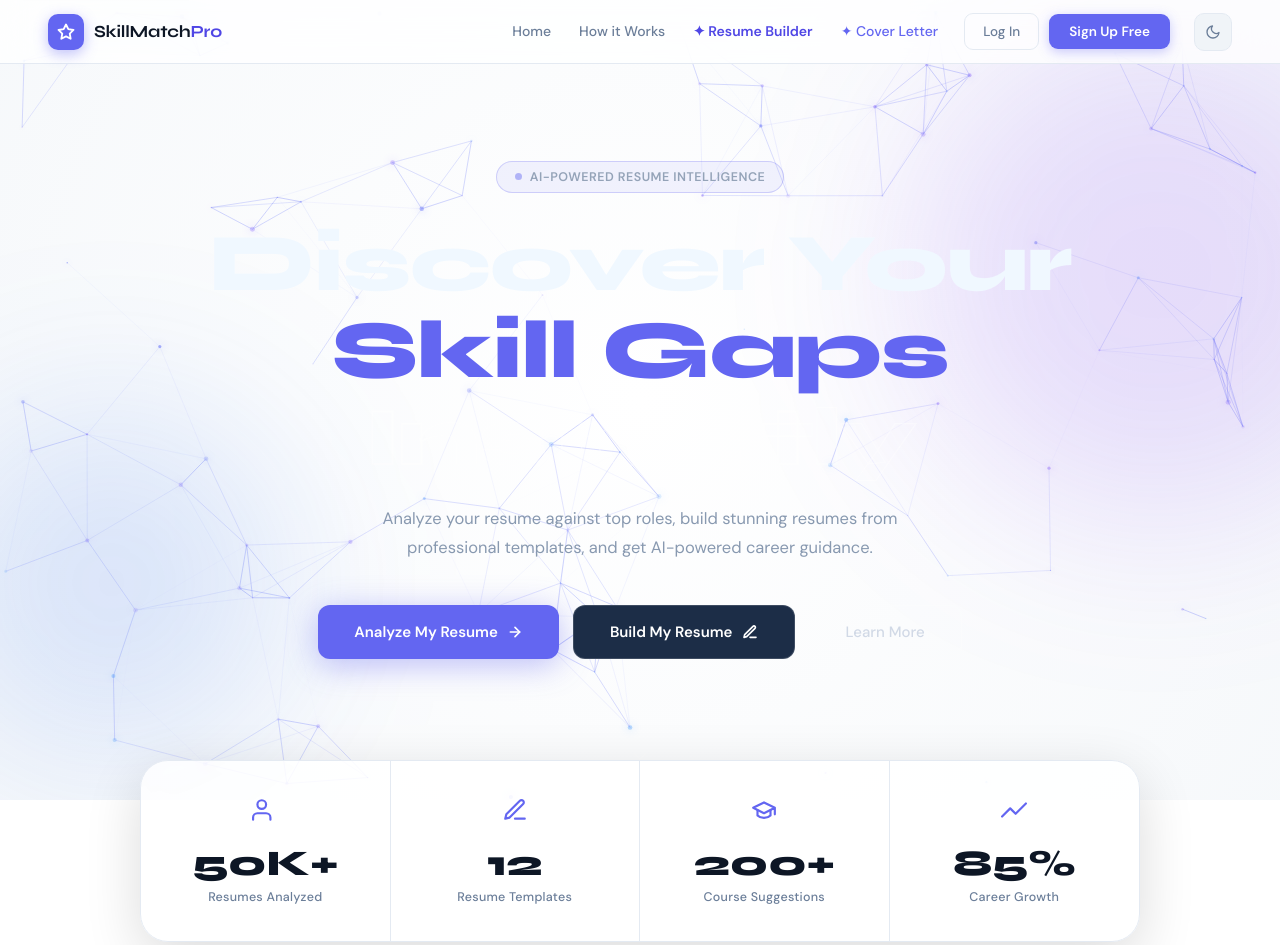
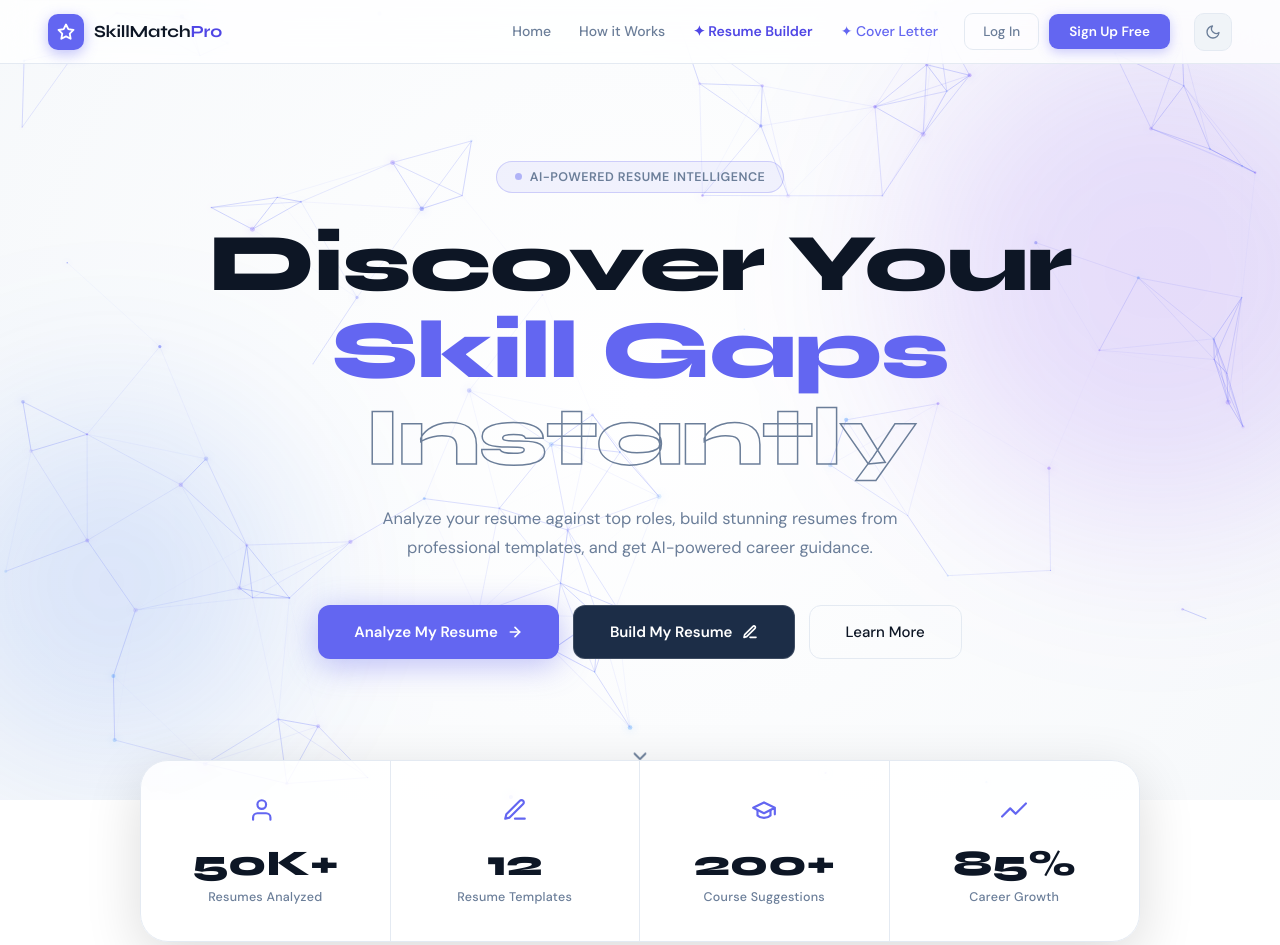
Before and after one commit to sujithkiran02/SkillmatchPro, a website: page public/index.html in a window 1280 px wide. Shown: the top 945 px of the page. Drawn offline with Linux system fonts and the light colour scheme.

Commit message:
Changes in UI

```diff
--- a/public/index.html
+++ b/public/index.html
@@ -123,7 +123,7 @@
       <p>Analyze your skill gaps, build a professional resume, and get AI-powered career guidance — all in one place.</p>
       <div style="display:flex;gap:14px;justify-content:center;flex-wrap:wrap;position:relative;z-index:1">
         <button class="btn-primary" onclick="App.startAnalyze()">Analyze Resume <svg width="16" height="16" viewBox="0 0 24 24" fill="none" stroke="currentColor" stroke-width="2.5" stroke-linecap="round" stroke-linejoin="round"><line x1="5" y1="12" x2="19" y2="12"/><polyline points="12 5 19 12 12 19"/></svg></button>
-        <button class="btn-primary" style="background:rgba(255,255,255,.1);border:1.5px solid rgba(255,255,255,.2);box-shadow:none" onclick="App.startBuilder()">Build Resume <svg width="16" height="16" viewBox="0 0 24 24" fill="none" stroke="currentColor" stroke-width="2.5" stroke-linecap="round" stroke-linejoin="round"><path d="M12 20h9"/><path d="M16.5 3.5a2.121 2.121 0 0 1 3 3L7 19l-4 1 1-4L16.5 3.5z"/></svg></button>
+        <button class="btn-primary" style="background:var(--bg);border:1.5px solid var(--border);box-shadow:none;color:var(--text)" onclick="App.startBuilder()">Build Resume <svg width="16" height="16" viewBox="0 0 24 24" fill="none" stroke="currentColor" stroke-width="2.5" stroke-linecap="round" stroke-linejoin="round"><path d="M12 20h9"/><path d="M16.5 3.5a2.121 2.121 0 0 1 3 3L7 19l-4 1 1-4L16.5 3.5z"/></svg></button>
       </div>
     </div>
   </div>
--- a/public/styles.css
+++ b/public/styles.css
@@ -309,7 +309,7 @@ nav {
   display: inline-flex; align-items: center; gap: 8px;
   background: rgba(99,102,241,.08); border: 1px solid rgba(99,102,241,.25);
   border-radius: 100px; padding: 7px 18px;
-  color: #94A3B8; font-size: 12.5px; font-weight: 600; margin-bottom: 28px;
+  color: var(--muted); font-size: 12.5px; font-weight: 600; margin-bottom: 28px;
   letter-spacing: .04em; text-transform: uppercase;
 }
 .badge-dot { width: 7px; height: 7px; background: var(--primary); border-radius: 50%; animation: pulse 2s ease infinite; }
@@ -318,16 +318,16 @@ nav {
   position: relative; z-index: 1;
   font-family: var(--font-display);
   font-size: clamp(46px, 7vw, 82px); font-weight: 800; line-height: 1.06;
-  color: #F0F8FF; margin-bottom: 22px; letter-spacing: -1.5px;
+  color: var(--text); margin-bottom: 22px; letter-spacing: -1.5px;
 }
 .hero h1 .primary-text { color: var(--primary); }
 .hero h1 .outline {
-  -webkit-text-stroke: 1.5px rgba(255,255,255,.35);
+  -webkit-text-stroke: 1.5px var(--muted);
   color: transparent;
 }
 .hero p {
   position: relative; z-index: 1;
-  max-width: 540px; font-size: 16.5px; color: #8899B0;
+  max-width: 540px; font-size: 16.5px; color: var(--muted);
   line-height: 1.8; margin-bottom: 42px;
 }
 .hero-btns {
@@ -344,16 +344,16 @@ nav {
 }
 .btn-primary:hover { background: var(--primary-dark); transform: translateY(-2px); box-shadow: 0 10px 40px rgba(99,102,241,.52); }
 .btn-outline-hero {
-  background: transparent; color: #D1D9E6;
-  border: 1.5px solid rgba(255,255,255,.2); border-radius: 12px;
+  background: transparent; color: var(--text);
+  border: 1.5px solid var(--border); border-radius: 12px;
   padding: 16px 36px; font-family: var(--font-body); font-size: 15px; font-weight: 500;
   cursor: pointer; transition: all var(--transition);
 }
-.btn-outline-hero:hover { border-color: rgba(255,255,255,.5); background: rgba(255,255,255,.05); color: #fff; }
+.btn-outline-hero:hover { border-color: var(--text); background: var(--bg); color: var(--text); }
 
 .scroll-hint {
   position: absolute; bottom: 28px; left: 50%; transform: translateX(-50%); z-index: 1;
-  color: rgba(255,255,255,.25); animation: bob 2.4s ease-in-out infinite;
+  color: var(--muted); animation: bob 2.4s ease-in-out infinite;
 }
 
 /* Stats */
@@ -443,8 +443,8 @@ nav {
   top: -100px; right: -100px; pointer-events: none;
 }
 .cta-icon { color: var(--primary); margin-bottom: 20px; position: relative; z-index:1; }
-.cta-box h2 { font-family: var(--font-display); font-size: 36px; font-weight: 800; color: #fff; margin-bottom: 14px; position:relative;z-index:1; letter-spacing: -.4px; }
-.cta-box p { font-size: 15px; color: #7A8EA8; margin-bottom: 34px; line-height:1.8; position:relative;z-index:1; }
+.cta-box h2 { font-family: var(--font-display); font-size: 36px; font-weight: 800; color: var(--text); margin-bottom: 14px; position:relative;z-index:1; letter-spacing: -.4px; }
+.cta-box p { font-size: 15px; color: var(--muted); margin-bottom: 34px; line-height:1.8; position:relative;z-index:1; }
 
 /* Footer */
 footer { background: var(--navy); padding: 28px 48px; display: flex; align-items: center; justify-content: space-between; }
```
